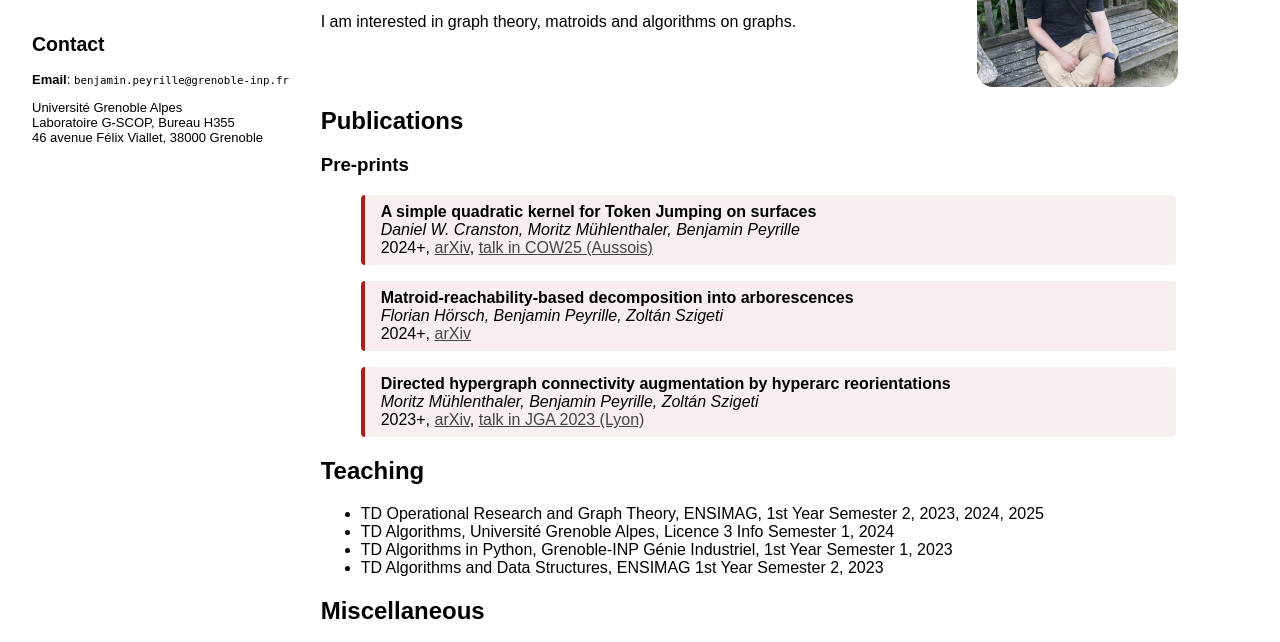
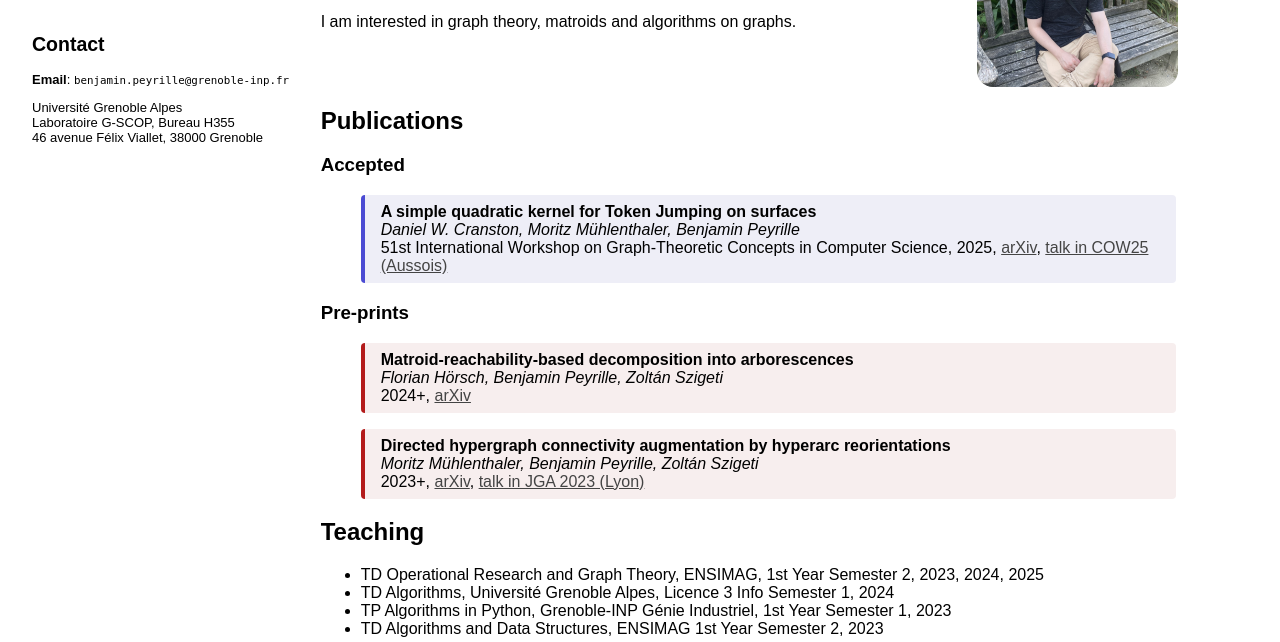
Before and after one commit to Arkhist/arkhist.github.io, a plain HTML site: page index.html in a window 1280 px wide. Shown: the part 124-766 px from the top of the page. Drawn offline with Linux system fonts and the light colour scheme.

Commit message:
Paper accepted

```diff
--- a/general.css
+++ b/general.css
@@ -164,6 +164,11 @@ a {
   background-color: #eef7ee;
   border-color: #1bb31b;
 }
+.publication.conference {
+  background-color: #eeeef7;
+  border-color: #4b4bd3;
+}
+
 .publication h4 {
   margin: 4pt 0 0 0;
 }
--- a/index.html
+++ b/index.html
@@ -44,12 +44,14 @@
 <div id="publications">
     <h2>Publications</h2>
 
-    <h3>Pre-prints</h3>
-    <blockquote class="publication arxiv">
+    <h3>Accepted</h3>
+    <blockquote class="publication conference">
         <h4>A simple quadratic kernel for Token Jumping on surfaces</h4>
         <p class="authors">Daniel W. Cranston, Moritz Mühlenthaler, Benjamin Peyrille</p>
-        <p class="releaseinfo"><span class="pubdate">2024+</span>, <span class="publink"><a class="arxiv" href="https://arxiv.org/abs/2408.04743">arXiv</a>, <a class="talk" href="talks/cow25/presentation.pdf">talk in COW25 (Aussois)</a></span></p>
+        <p class="releaseinfo">51st International Workshop on Graph-Theoretic Concepts in Computer Science, <span class="pubdate">2025</span>, <span class="publink"><a class="arxiv" href="https://arxiv.org/abs/2408.04743">arXiv</a>, <a class="talk" href="talks/cow25/presentation.pdf">talk in COW25 (Aussois)</a></span></p>
     </blockquote>
+
+    <h3>Pre-prints</h3>
     <blockquote class="publication arxiv">
         <h4>Matroid-reachability-based decomposition into arborescences</h4>
         <p class="authors">Florian Hörsch, Benjamin Peyrille, Zoltán Szigeti</p>
@@ -67,7 +69,7 @@
     <ul>
         <li>TD Operational Research and Graph Theory, ENSIMAG, 1st Year Semester 2, 2023, 2024, 2025</li>
         <li>TD Algorithms, Université Grenoble Alpes, Licence 3 Info Semester 1, 2024</li>
-        <li>TD Algorithms in Python, Grenoble-INP Génie Industriel, 1st Year Semester 1, 2023</li>
+        <li>TP Algorithms in Python, Grenoble-INP Génie Industriel, 1st Year Semester 1, 2023</li>
         <li>TD Algorithms and Data Structures, ENSIMAG 1st Year Semester 2, 2023</li>
     </ul>
 </div>
```
